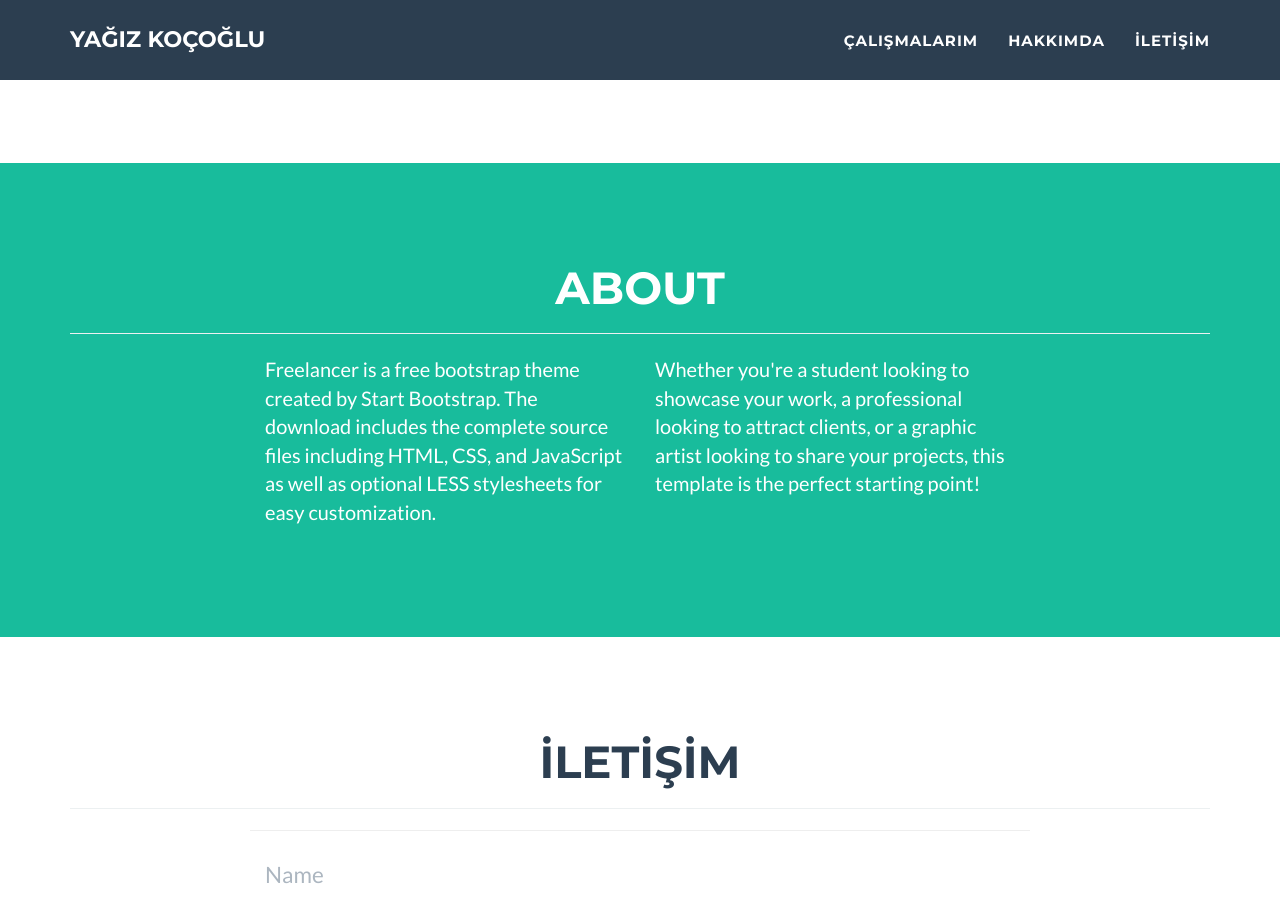
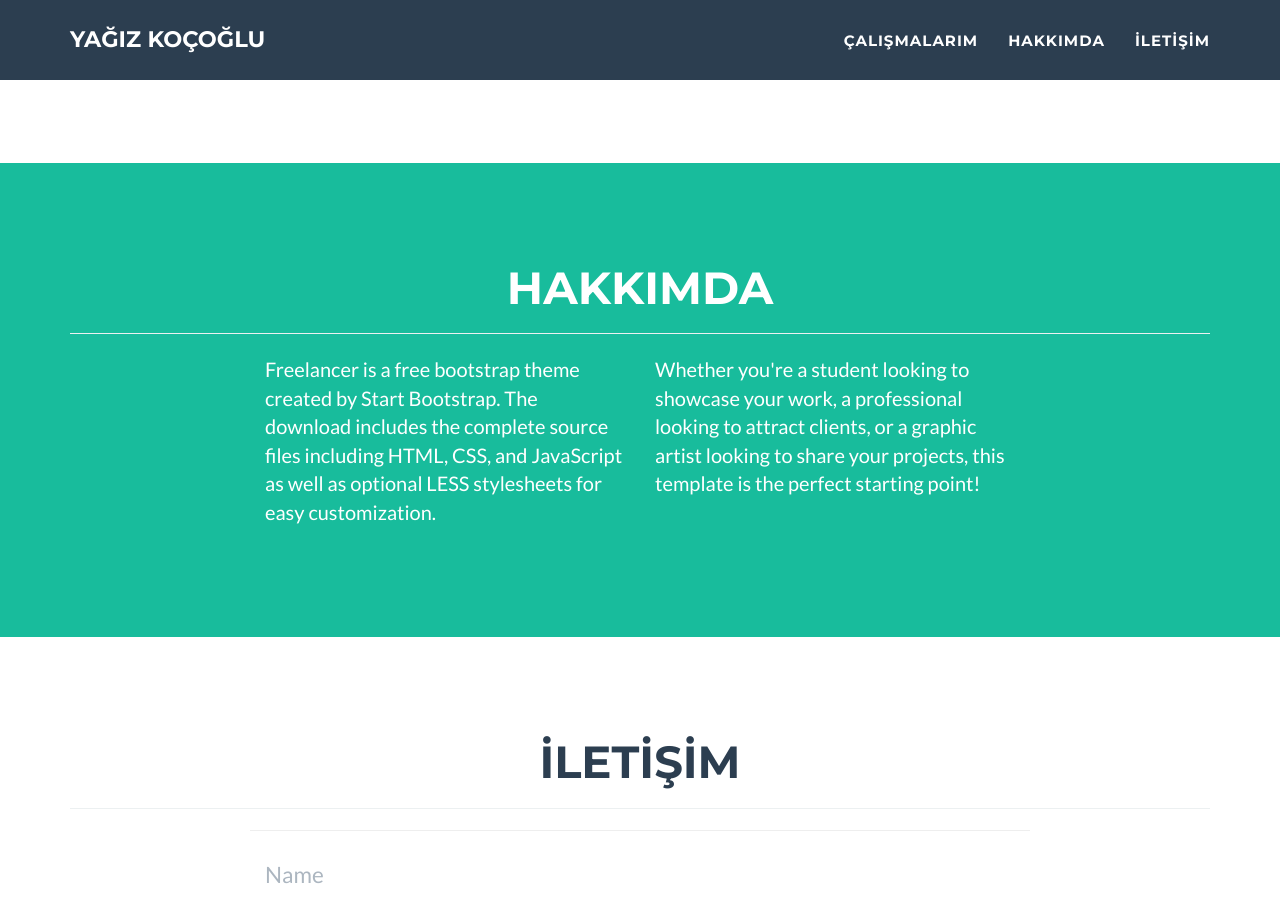
Before and after one commit to yaggy12/yagizkocoglu.github.io, a Jekyll site: the page built from _posts/2014-07-17-project-2.markdown, in a window 1280 px wide and 900 px high, scrolled down 1749 px. Built offline with Jekyll 4.4.1, drawn with Linux system fonts in a browser that asks for light colours.

Commit message:
Update about.html

```diff
--- a/_includes/about.html
+++ b/_includes/about.html
@@ -3,7 +3,7 @@
   <div class="container">
     <div class="row">
       <div class="col-lg-12 text-center">
-        <h2>About</h2>
+        <h2>Hakkımda</h2>
         <hr class="light">
       </div>
     </div>
```
